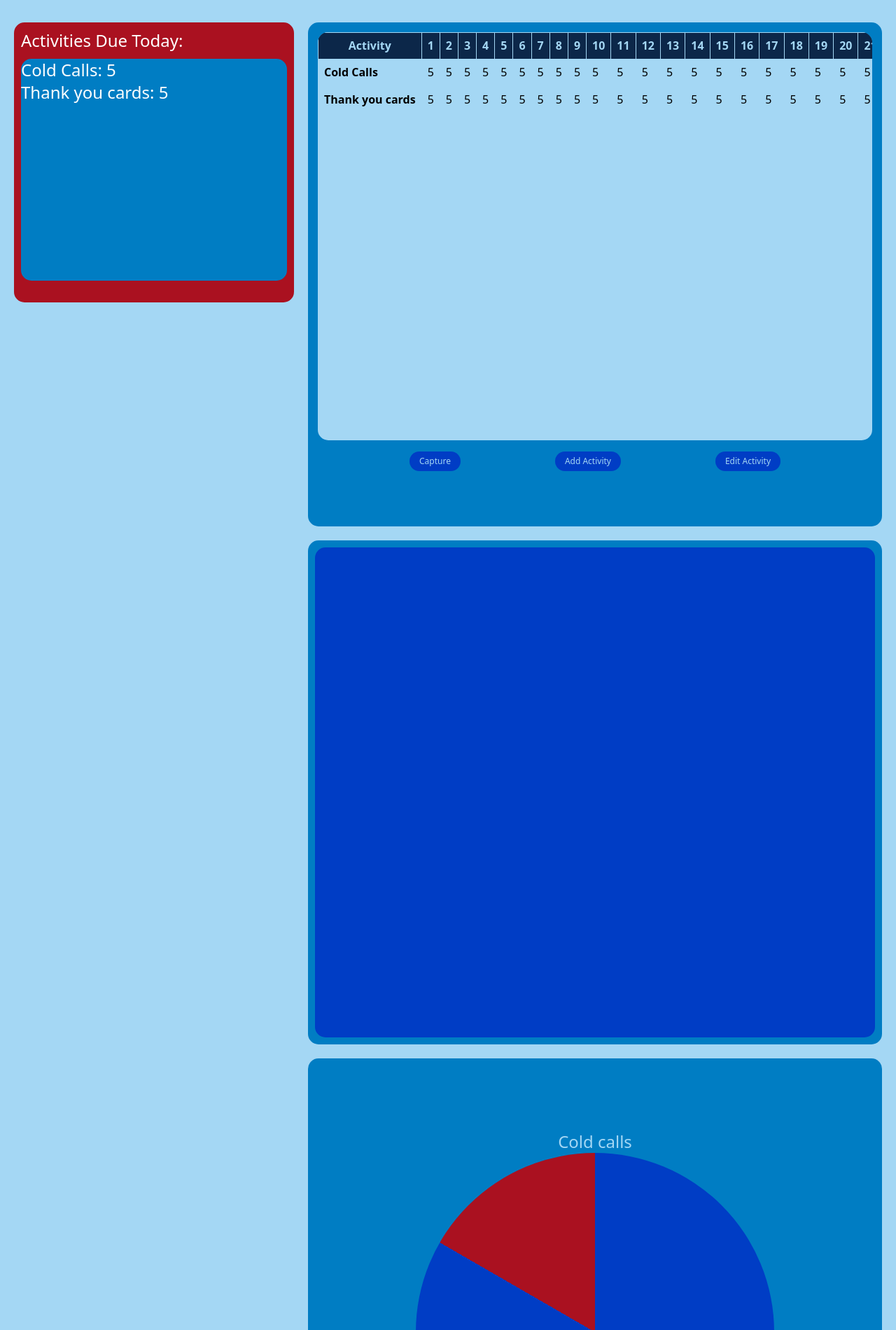
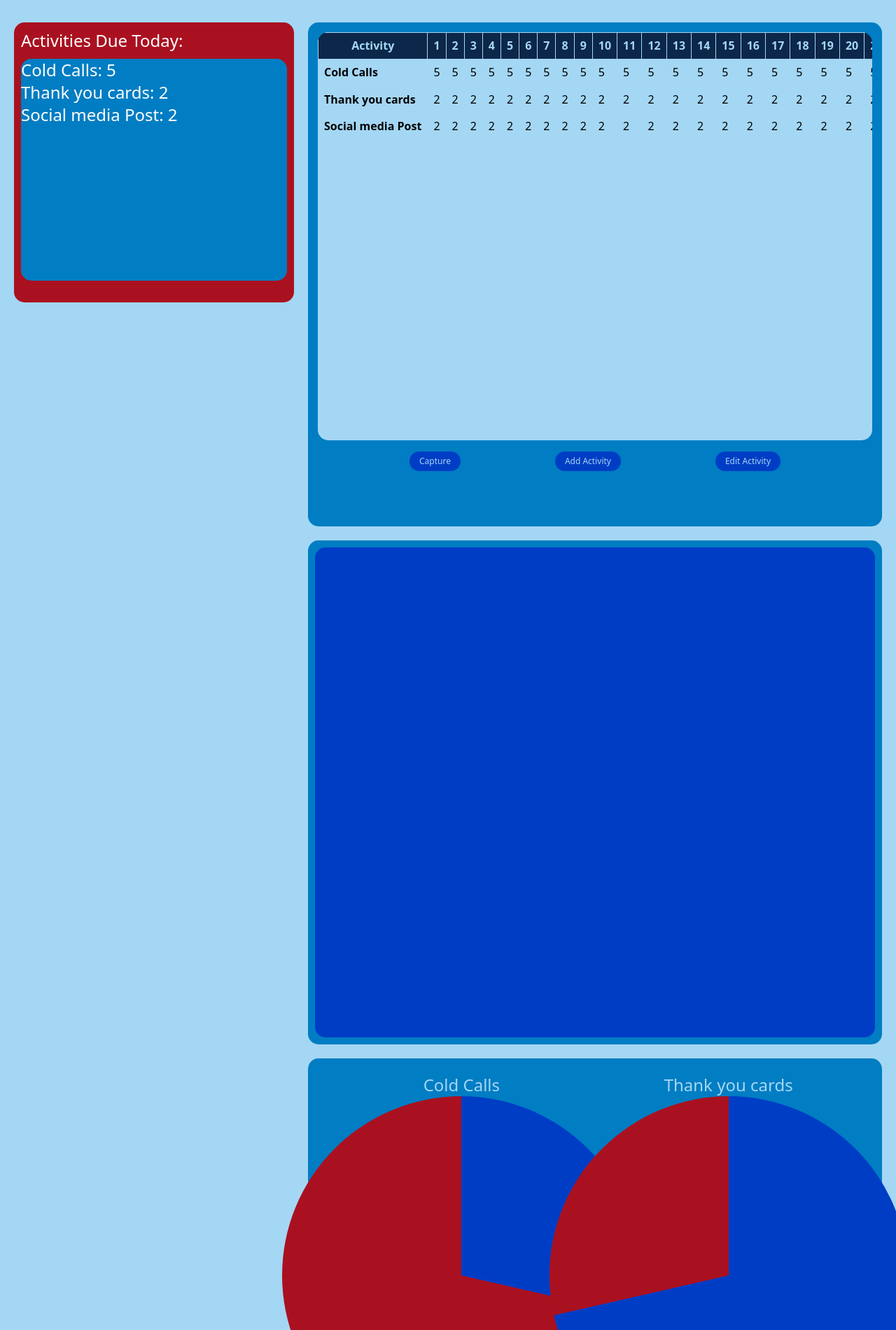
Before and after one commit to DaneVN/REMAX_TrackingApp, a React (Vite) app in the folder app/: page / in a window 1280 px wide. Shown: the part 260-2160 px from the top of the page at 70% size. Built offline with nearby package versions, Linux system fonts and the light colour scheme.

Commit message:
Local Storage Implementation + Weekly goal keeping

```diff
--- a/app/src/assets/components/main/Main.jsx
+++ b/app/src/assets/components/main/Main.jsx
@@ -5,38 +5,40 @@ import SheetCard from "./SheetCard";
 import GraphCard from "./GraphCard";
 
 export default function Main() {
-  /*
-  const [state, setState] = React.useState(() =>
-    JSON.parse(localStorage.getItem("trackData"))
-  );*/
-
-  /*Example Data structure*/
-  // eslint-disable-next-line no-unused-vars
-  let state = {
+  // Initialize state from local storage or default data
+  let initialData;
+  if (localStorage.getItem("trackData")) {
+    initialData = JSON.parse(localStorage.getItem("trackData"));
+  } else {
+    initialData = {
       curr: [
-      // Set goals
         {
           name: "Cold Calls",
-        array: [
-          5, 5, 5, 5, 5, 5, 5, 5, 5, 5, 5, 5, 5, 5, 5, 5, 5, 5, 5, 5, 5, 5, 5,
-          5, 5, 5, 5, 5, 5, 5, 5,
-        ],
+          array: Array(31).fill(5),
         },
         {
           name: "Thank you cards",
-        array: [
-          5, 5, 5, 5, 5, 5, 5, 5, 5, 5, 5, 5, 5, 5, 5, 5, 5, 5, 5, 5, 5, 5, 5,
-          5, 5, 5, 5, 5, 5, 5, 5,
-        ],
+          array: Array(31).fill(2),
+        },
+        {
+          name: "Social media Post",
+          array: Array(31).fill(2),
         },
       ],
-    prev: [
-      //Prev Stats
-      {
-        //tba
-      },
-    ],
+      prev: [],
     };
+    localStorage.setItem("trackData", JSON.stringify(initialData));
+  }
+
+  const [state] = React.useState(initialData);
+
+  // Save state to local storage whenever it changes
+  React.useEffect(() => {
+    localStorage.setItem("trackData", JSON.stringify(state));
+  }, [state]);
+  React.useEffect(() => {
+    localStorage.setItem("trackData", JSON.stringify(state));
+  }, [state]);
 
   return (
     <main
@@ -44,13 +46,13 @@ export default function Main() {
       className="flex flex-col sm:grid sm:grid-cols-3
     sm:grid-rows-1fr-1fr gap-5 p-5 pt-8 md:text-2xl"
     >
-      <DueCard data={state.curr} /*setData={setState} */ />
+      <DueCard data={state.curr} /*setData={setinitialData} */ />
       <div id="sheet" className="mb-[5vh] sm:hidden"></div>
-      <SheetCard data={state.curr} /*setData={setState} */ />
+      <SheetCard data={state.curr} /*setData={setinitialData} */ />
       <div id="graph" className="mb-[5vh]"></div>
-      <GraphCard data={state} /*setData={setState} */ />
+      <GraphCard data={state} /*setData={setinitialData} */ />
       <div id="progress" className="mb-[5vh]"></div>
-      <ProgressCard data={state.curr} /*setData={setState} */ />
+      <ProgressCard data={state.curr} /*setData={setinitialData} */ />
     </main>
   );
 }
--- a/app/src/assets/components/main/ProgressCard.jsx
+++ b/app/src/assets/components/main/ProgressCard.jsx
@@ -1,17 +1,59 @@
 import React from "react";
 import Progress from "../../elements/Progress";
 
-export default function ProgressCard() {
+export default function ProgressCard({ data }) {
+  let currWeek = new Date();
+
+  function getStartOfWeek(date) {
+    let startOfWeek = new Date(date);
+    startOfWeek.setDate(date.getDate() - (date.getDay() - 1));
+    return startOfWeek;
+  }
+
+  function calculateWeeklyGoal(activity) {
+    let startOfWeek = getStartOfWeek(currWeek);
+    let endOfWeek = new Date(startOfWeek);
+    endOfWeek.setDate(startOfWeek.getDate() + 6);
+
+    let currentMonthStart = new Date(
+      currWeek.getFullYear(),
+      currWeek.getMonth(),
+      1
+    );
+    let currentMonthEnd = new Date(
+      currWeek.getFullYear(),
+      currWeek.getMonth() + 1,
+      0
+    );
+
+    let sum = 0;
+    for (
+      let d = new Date(startOfWeek);
+      d <= endOfWeek;
+      d.setDate(d.getDate() + 1)
+    ) {
+      if (d >= currentMonthStart && d <= currentMonthEnd) {
+        let dayOfMonth = d.getDate();
+        sum += activity.array[dayOfMonth - 1];
+      }
+    }
+    return sum;
+  }
+
   return (
     <section className="min-h-[90vh] bg-[var(--cl-1)] p-2.5 rounded-[15px] sm:col-start-2 sm:col-span-2">
       <div className="flex flex-wrap py-3 gap-3 justify-evenly">
-        {/*
-            Add the display data as props
-            loop through the array of activities and call a progress card for every
-            activity and goal set per week
-        */}
-        <Progress activity="Cold calls" goal="12" complete="10" />
-        <Progress activity="Thank you card" goal="7" complete="5" />
+        {data.map((activity) => {
+          let weeklyGoal = calculateWeeklyGoal(activity);
+          return (
+            <Progress
+              activity={activity.name}
+              goal={weeklyGoal}
+              complete={10}
+              key={activity.name}
+            />
+          );
+        })}
       </div>
     </section>
   );
--- a/app/src/assets/elements/ActivityTable.jsx
+++ b/app/src/assets/elements/ActivityTable.jsx
@@ -29,8 +29,6 @@ const ActivityTable = ({ data }) => {
         </thead>
         {/* Body Rows with Activities */}
         <tbody>
-          {console.log(data)}
-
           {data.map((activity, index) => (
             <tr key={index} className="hover:bg-[var(--cl-5)]">
               <td className="text-[1rem] p-2 border border-[var(--cl-2)] font-bold">{`${activity.name}`}</td>
--- a/app/src/assets/elements/Progress.jsx
+++ b/app/src/assets/elements/Progress.jsx
@@ -4,7 +4,7 @@ export default function ProgressCard({ activity, goal, complete }) {
   const progressPercent = (complete / goal) * 100;
 
   return (
-    <div className="h-[60vw] w-[40vw] rounded-[15px] flex flex-col justify-center items-center p-0">
+    <div className="w-[40%] -rounded-[15px] flex flex-col justify-center items-center p-0">
       <h4 className="justify-self-center self-center text-[var(--cl-2)]">
         {activity}
       </h4>
```
Lines whose indentation alone changed are shown as unchanged.
